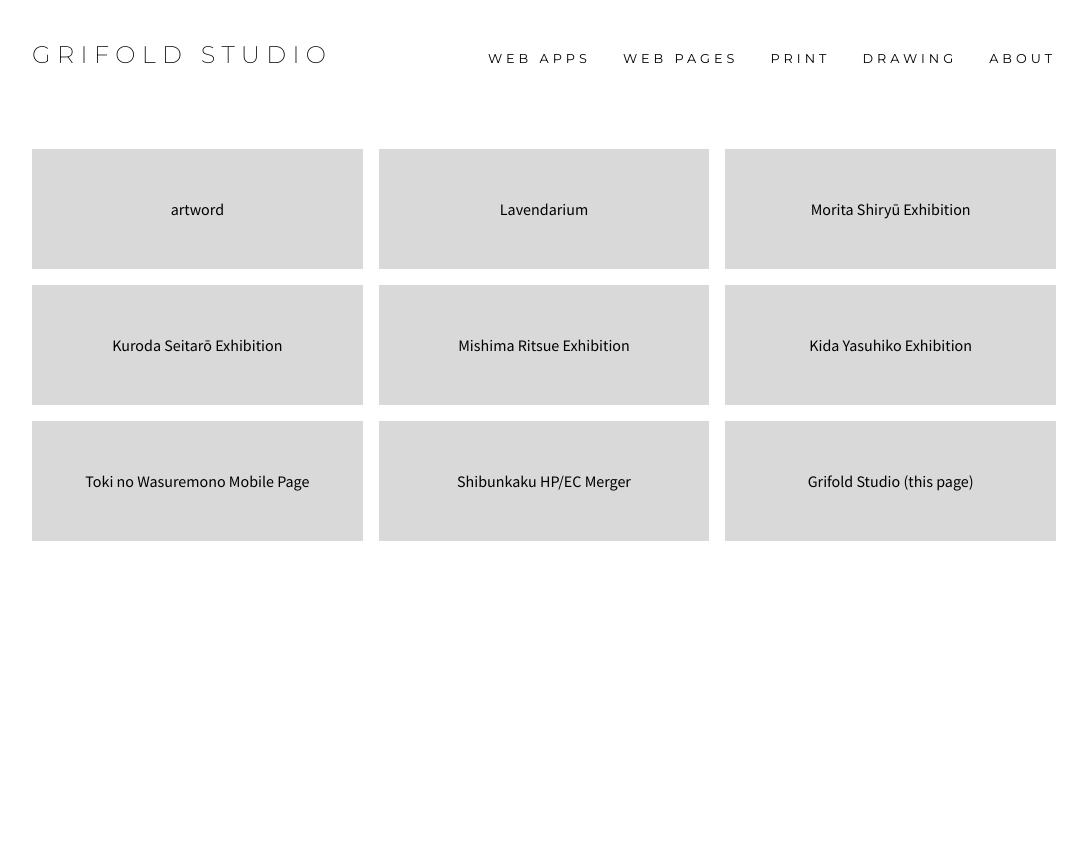
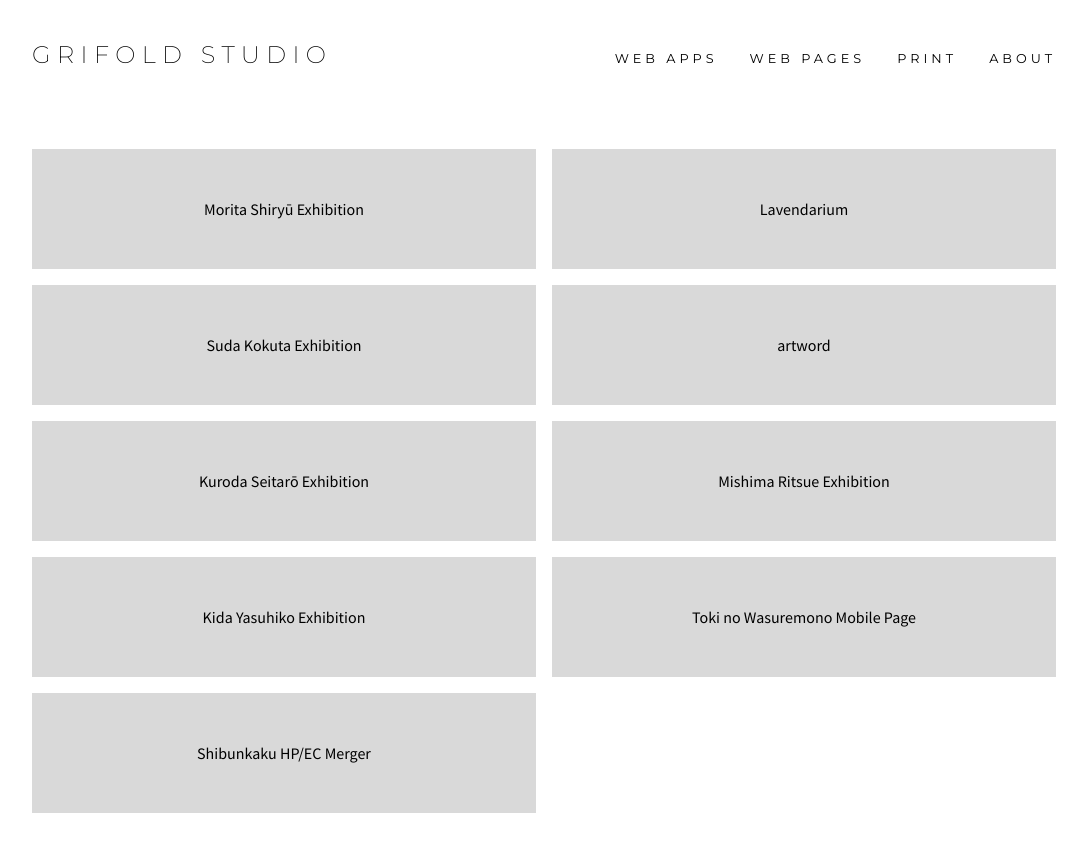
Before and after one commit to jensbartel/graphic-machine, a React (Create React App) app: page /webpages in a window 1280 px wide. Shown: the whole page, without its empty margins (96-1183 px from the left). Before the commit the page ends 800 px from the top, so only its background shows below. Built offline with nearby package versions, Linux system fonts and the light colour scheme.

Commit message:
Sass files added

```diff
--- a/src/App.css
+++ b/src/App.css
@@ -1,12 +1,12 @@
 body {
   margin: 0;
   padding: 0;
-    font-family: 'Montserrat', sans-serif;
+  font-family: "Montserrat", sans-serif;
 }
 
 a {
   text-decoration: none;
-    color: black;
+  color: #000;
 }
 
 p {
@@ -15,9 +15,8 @@ p {
 }
 
 .page {
-    font-family: 'Source Sans Pro', sans-serif;
+  font-family: "Source Sans Pro", sans-serif;
   padding: 2.5rem 8rem;
-    /* background-color: burlywood; */
 }
 
 .container {
@@ -26,16 +25,14 @@ p {
   max-width: 1280px;
 }
 
-/* Navbar */
 .navbar {
-    background-color: white;
+  background-color: #fff;
   display: flex;
   flex-direction: row;
   justify-content: space-between;
   padding: 2.5rem 8rem;
   max-width: 1280px;
   margin: auto;
-    /* background-color: #f0f0f0; */
 }
 
 .wordmark {
@@ -54,15 +51,10 @@ p {
   font-size: 0.8rem;
 }
 
-/* RowWithThree */
 .rowwiththree {
   padding: 2.5rem 0;
-    /* background-color: chartreuse; */
 }
 
-
-
-/* Grid */
 .grid-three {
   display: grid;
   grid-template-columns: repeat(3, 1fr);
@@ -94,3 +86,5 @@ p {
   height: 120px;
   background-color: #d9d9d9;
 }
+
+/*# sourceMappingURL=App.css.map */
--- a/src/App.js
+++ b/src/App.js
@@ -7,18 +7,35 @@ import Page from './components/Page';
 import { webApps } from './data/WebAppObjects';
 import { webPages } from './data/WebPageObjects';
 import { print } from './data/PrintObjects';
-import { drawings } from './data/DrawingObjects';
-
+// import { drawings } from './data/DrawingObjects';
 
 const App = () => {
     return (
         <Router>
             <div className='container'>
                 <Navbar />
-                <Route exact path='/webapps' render={() => (<Page cssStyle='grid-two' data={webApps} />)} />
-                <Route exact path='/webpages' render={() => (<Page cssStyle='grid-three' data={webPages} />)} />
-                <Route exact path='/print' render={() => (<Page cssStyle='grid-two' data={print} />)} />
-                <Route exact path='/drawing' render={() => (<Page cssStyle='grid-three' data={drawings} />)} />
+                <Route
+                    exact
+                    path='/webapps'
+                    render={() => <Page cssStyle='grid-two' data={webApps} />}
+                />
+                <Route
+                    exact
+                    path='/webpages'
+                    render={() => <Page cssStyle='grid-two' data={webPages} />}
+                />
+                <Route
+                    exact
+                    path='/print'
+                    render={() => <Page cssStyle='grid-two' data={print} />}
+                />
+                {/* <Route
+                    exact
+                    path='/drawing'
+                    render={() => (
+                        <Page cssStyle='grid-three' data={drawings} />
+                    )}
+                /> */}
                 <Route exact path='/about' component={About} />
             </div>
         </Router>
--- a/src/components/Navbar.js
+++ b/src/components/Navbar.js
@@ -1,4 +1,4 @@
-import { Link } from "react-router-dom";
+import { Link } from 'react-router-dom';
 
 const Navbar = () => {
     return (
@@ -8,7 +8,7 @@ const Navbar = () => {
                 <Link to='/webapps'>WEB APPS</Link>
                 <Link to='/webpages'>WEB PAGES</Link>
                 <Link to='/print'>PRINT</Link>
-                <Link to='/drawing'>DRAWING</Link>
+                {/* <Link to='/drawing'>DRAWING</Link> */}
                 <Link to='/about'>ABOUT</Link>
             </div>
         </div>
--- a/src/data/WebAppObjects.js
+++ b/src/data/WebAppObjects.js
@@ -14,14 +14,14 @@ const MMAS = {
     title: 'Miyanomori Museum of Art, Sapporo',
 };
 
-// const TBA1 = {
-//     id: 4,
-//     title: 'TBA',
-// };
+const SecretPriceApp = {
+    id: 4,
+    title: 'Secret Price App',
+};
 
 // const TBA2 = {
 //     id: 5,
 //     title: 'TBA',
 // };
 
-export const webApps = [ResNet, ClientApp, MMAS];
+export const webApps = [ResNet, ClientApp, MMAS, SecretPriceApp];
--- a/src/data/WebPageObjects.js
+++ b/src/data/WebPageObjects.js
@@ -1,46 +1,51 @@
 const artword = {
     id: 1,
-    title: 'artword'
+    title: 'artword',
 };
 
 const Lavendarium = {
     id: 2,
-    title: 'Lavendarium'
+    title: 'Lavendarium',
 };
 
 const MoritaShiryu = {
     id: 3,
-    title: 'Morita Shiryū Exhibition'
+    title: 'Morita Shiryū Exhibition',
 };
 
 const Kuroda = {
     id: 4,
-    title: 'Kuroda Seitarō Exhibition'
+    title: 'Kuroda Seitarō Exhibition',
 };
 
 const Mishima = {
     id: 5,
-    title: 'Mishima Ritsue Exhibition'
+    title: 'Mishima Ritsue Exhibition',
 };
 
 const Kida = {
     id: 6,
-    title: 'Kida Yasuhiko Exhibition'
+    title: 'Kida Yasuhiko Exhibition',
 };
 
 const Toki = {
     id: 7,
-    title: 'Toki no Wasuremono Mobile Page'
+    title: 'Toki no Wasuremono Mobile Page',
 };
 
 const HPECMerger = {
     id: 8,
-    title: 'Shibunkaku HP/EC Merger'
+    title: 'Shibunkaku HP/EC Merger',
 };
 
-const thisPage = {
-    id: 9,
-    title: 'Grifold Studio (this page)'
+// const thisPage = {
+//     id: 9,
+//     title: 'Grifold Studio (this page)',
+// };
+
+const Suda = {
+    id: 10,
+    title: 'Suda Kokuta Exhibition',
 };
 
-export const webPages = [artword, Lavendarium, MoritaShiryu, Kuroda, Mishima, Kida, Toki, HPECMerger, thisPage];
+export const webPages = [MoritaShiryu, Lavendarium, Suda, artword, Kuroda, Mishima, Kida, Toki, HPECMerger];
--- /dev/null
+++ b/src/styles/main.sass
@@ -0,0 +1 @@
+@import styles.sass
--- /dev/null
+++ b/src/styles/styles.sass
@@ -0,0 +1,77 @@
+body
+    margin: 0
+    padding: 0
+    font-family: 'Montserrat', sans-serif
+
+a
+    text-decoration: none
+    color: #000
+
+p
+    margin: 0
+    padding: 0
+
+.page
+    font-family: 'Source Sans Pro', sans-serif
+    padding: 2.5rem 8rem
+
+.container
+    display: block
+    margin: auto
+    max-width: 1280px
+
+// Navbar
+.navbar
+    background-color: #fff
+    display: flex
+    flex-direction: row
+    justify-content: space-between
+    padding: 2.5rem 8rem
+    max-width: 1280px
+    margin: auto
+
+.wordmark
+    font-size: 1.5rem
+    letter-spacing: 0.4rem
+    font-weight: 200
+
+.menu
+    margin-top: 0.5rem
+
+.menu a
+    padding-left: 2rem
+    letter-spacing: 0.25rem
+    font-size: 0.8rem
+
+// Rwo with three
+.rowwiththree
+    padding: 2.5rem 0
+
+// Grid
+.grid-three
+    display: grid
+    grid-template-columns: repeat(3, 1fr)
+    gap: 1rem
+
+.grid-three div
+    display: flex
+    justify-content: center
+    align-items: center
+    text-align: center
+    width: 100%
+    height: 120px
+    background-color: #d9d9d9
+
+.grid-two
+    display: grid
+    grid-template-columns: repeat(2, 1fr)
+    gap: 1rem
+
+.grid-two div
+    display: flex
+    justify-content: center
+    align-items: center
+    text-align: center
+    width: 100%
+    height: 120px
+    background-color: #d9d9d9
```
Also changed, not shown: 2 other files (tests, documents, lock files or other folders). Lines whose indentation alone changed are shown as unchanged.
